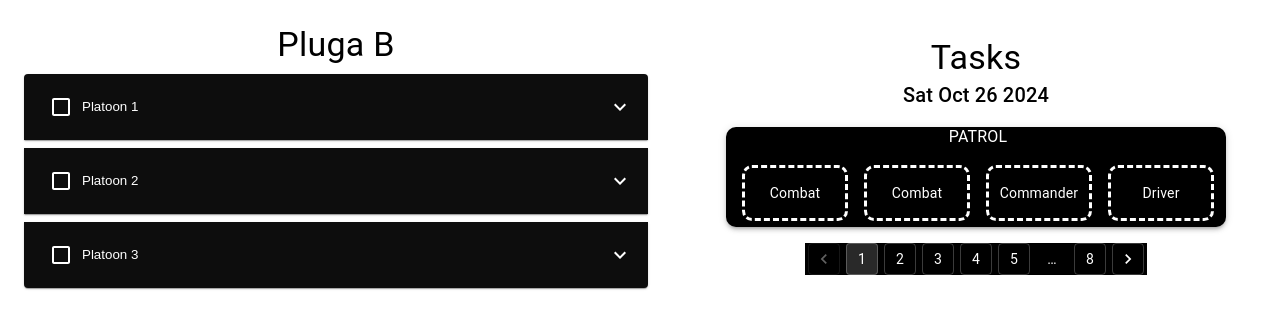
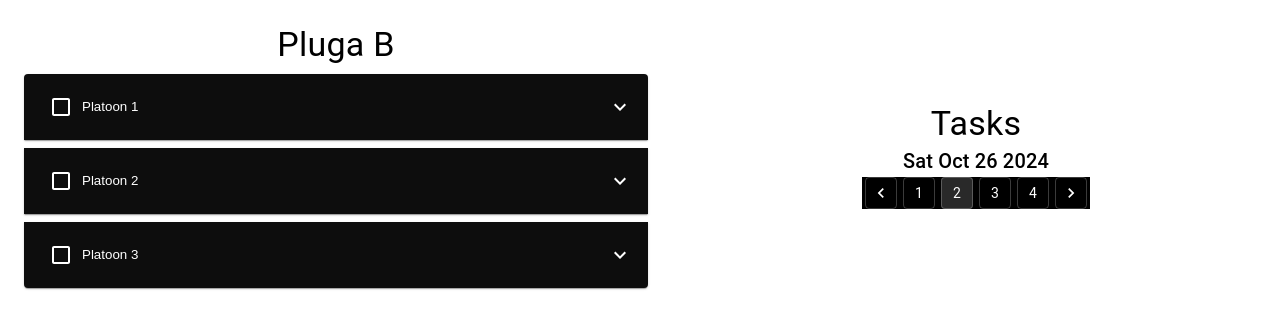
Before and after one commit to BlobDylan/Shavtzak, a React (Vite) app: page / in a window 1280 px wide. Shown: the top 328 px of the page. Built offline with nearby package versions, Linux system fonts and the light colour scheme.

Commit message:
updated models + v2 tasks + company context - working together

```diff
--- a/src/App.tsx
+++ b/src/App.tsx
@@ -2,7 +2,7 @@ import { Stack } from "@mui/material";
 import { ThemeProvider } from "@mui/material/styles";
 import theme from "./Styles/Theme";
 import { CompanyProvider } from "./contexts/Company.ctx";
-import Tasks from "./Componenets/task-components/Tasks";
+import TasksContainer from "./Componenets/v2/tasks-container/tasks.container";
 import LeftPaneContainer from "./Componenets/left-pane-container/LeftPane.container";
 import { DndProvider } from "react-dnd";
 import { HTML5Backend } from "react-dnd-html5-backend";
@@ -21,7 +21,7 @@ function App() {
             justifyContent={"space-around"}
           >
             <LeftPaneContainer />
-            <Tasks />
+            <TasksContainer />
           </Stack>
         </CompanyProvider>
       </ThemeProvider>
--- a/src/Componenets/shared/Company.model.tsx
+++ b/src/Componenets/shared/Company.model.tsx
@@ -1,35 +1,29 @@
-import { generateMissingTaskInstances } from "../../contexts/ConstData.const";
+import { MissionDay } from "./MissionDay.model";
 import { Soldier } from "./Soldier.model";
-import { Task, TaskInstance } from "./Task.model";
+import { TaskInstance } from "./Task.model";
 
 export class Company {
   soldiers: Soldier[];
-  tasks: Task[];
-  dates: Date[] = [];
   taskInstances: TaskInstance[];
+  missionDays: MissionDay[];
 
   constructor(
     soldiers: Soldier[],
-    tasks: Task[],
-    taskInstances: TaskInstance[]
+    taskInstances: TaskInstance[],
+    missionDays: MissionDay[]
   ) {
     this.soldiers = soldiers;
-    this.tasks = tasks;
-    this.dates = this.generateDates();
-    this.taskInstances = generateMissingTaskInstances(
-      taskInstances,
-      this.dates
-    );
-    // this.taskInstances = taskInstances;
+    this.taskInstances = taskInstances;
+    this.missionDays = missionDays;
   }
-  generateDates(): Date[] {
-    let today = new Date();
-    let dates = [];
-    for (let i = -1; i < 7; i++) {
-      const date = new Date();
-      date.setDate(today.getDate() + i);
-      dates.push(date);
-    }
-    return dates;
+
+  public getRelevantTaskInstances(missionDay: MissionDay): TaskInstance[] {
+    return this.taskInstances.filter((taskInstance) => {
+      taskInstance.startTime.getFullYear() == missionDay.startOfDay.getFullYear()
+      &&
+      taskInstance.startTime.getMonth() == missionDay.startOfDay.getMonth()
+      &&
+      taskInstance.startTime.getDay() == missionDay.startOfDay.getDay()
+    });
   }
 }
--- /dev/null
+++ b/src/Componenets/shared/MissionDay.model.tsx
@@ -0,0 +1,23 @@
+import { Soldier } from "./Soldier.model";
+
+
+export class MissionDay {
+  startOfDay: Date
+  includedSoldiers: Soldier[]
+  excludedSoldiers: Soldier[]
+
+  constructor(dayDate: Date | string, includedSoldiers: Soldier[], excludedSoldiers: Soldier[]) {
+    if (typeof dayDate === "string") {
+      dayDate = new Date(dayDate);
+    }
+
+    this.startOfDay = MissionDay.setToStartOfDay(dayDate);
+    this.includedSoldiers = includedSoldiers;
+    this.excludedSoldiers = excludedSoldiers;
+  }
+
+  public static setToStartOfDay(dayDate: Date): Date {
+    dayDate.setHours(0, 0, 0, 0);
+    return dayDate;
+  }
+}
--- a/src/Componenets/shared/SoldierRole.enum.tsx
+++ b/src/Componenets/shared/SoldierRole.enum.tsx
@@ -3,4 +3,5 @@ export enum SoldierRole {
   SHARPSHOOTER = "Sharpshooter",
   COMMANDER = "Commander",
   DRIVER = "Driver",
+  MEDIC = "Medic"
 }
--- a/src/Componenets/shared/Task.model.tsx
+++ b/src/Componenets/shared/Task.model.tsx
@@ -1,7 +1,6 @@
 import { Soldier } from "./Soldier.model";
 import { SoldierRole } from "./SoldierRole.enum";
 import { TaskType } from "./TaskType.enum";
-import { v4 as uuidv4 } from "uuid";
 
 export class TaskInstance {
   id: string;
@@ -11,13 +10,12 @@ export class TaskInstance {
   assignedSoldiers: Soldier[];
 
   constructor(
-    id: string | null,
     task: Task,
     startTime: string | Date,
     duration: number,
-    assignedSoldiers: Soldier[]
+    assignedSoldiers: Soldier[],
   ) {
-    this.id = id ?? uuidv4();
+    this.id = `${task.type}-${startTime}`;
     this.task = task;
     if (typeof startTime === "string") {
       this.startTime = new Date(startTime);
--- /dev/null
+++ b/src/Componenets/v2/tasks-container/tasks.container.tsx
@@ -0,0 +1,57 @@
+import { Box, Pagination, Stack, Typography } from "@mui/material";
+import {
+  CompanyContextType,
+  useCompanyContext,
+} from "../../../contexts/Company.ctx";
+import { useEffect, useState } from "react";
+import { MissionDay } from "../../shared/MissionDay.model";
+
+function TasksContainer() {
+  const [currentMissionDay, setMissionDay] = useState<MissionDay | null>();
+  const [currentPage, setCurrentPage] = useState<number>(1);
+  const companyContext = useCompanyContext() as CompanyContextType;
+
+  useEffect(() => {
+    const today = new Date();
+    const currentMissingDayResult = companyContext.company.missionDays.filter((missionDay) => {return missionDay.startOfDay.getDay() == today.getDay()})[0];
+    setMissionDay(currentMissingDayResult);
+    setCurrentPage(companyContext.company.missionDays.indexOf(currentMissingDayResult) + 1);
+  }, [companyContext.company])
+
+  const handlePageChange = (
+    _event: React.ChangeEvent<unknown>,
+    value: number
+  ) => {
+    setMissionDay(companyContext.company.missionDays[value - 1]);
+    setCurrentPage(value);
+  };
+
+  if (currentMissionDay === null) return (<div>error</div>);
+
+  else if (currentMissionDay) return (
+    <Box
+      width={"100%"}
+      display={"flex"}
+      flexDirection={"column"}
+      alignItems={"center"}
+    >
+      <Typography variant="h4">Tasks</Typography>
+      <Typography variant="h6">{currentMissionDay.startOfDay.toDateString()}</Typography>
+      {companyContext.company.getRelevantTaskInstances(currentMissionDay).map((taskInstance, index) => (
+        <div>Task: {index} </div>
+      ))}
+      <Stack spacing={2} display={"flex"} alignItems={"center"}>
+        <Pagination
+          count={companyContext.company.missionDays.length}
+          variant="outlined"
+          shape="rounded"
+          sx={{ backgroundColor: "primary.main" }}
+          onChange={handlePageChange}
+          page={currentPage}
+          />
+        </Stack>
+    </Box>
+  );
+}
+
+export default TasksContainer;
--- a/src/contexts/Company.ctx.tsx
+++ b/src/contexts/Company.ctx.tsx
@@ -3,6 +3,8 @@ import { Company } from "../Componenets/shared/Company.model";
 import { Soldier } from "../Componenets/shared/Soldier.model";
 import { LOCAL_STORAGE_COMPANY_DATA_KEY } from "../apis/Consts";
 import { Task, TaskInstance } from "../Componenets/shared/Task.model";
+import { MissionDay } from "../Componenets/shared/MissionDay.model";
+import { generateMissingMissionDays } from "./helpers";
 
 export type CompanyContextType = {
   company: Company;
@@ -43,24 +45,20 @@ const CompanyProvider: React.FC<{ children: React.ReactNode }> = ({
     const storedCompanyData = JSON.parse(
       localStorage.getItem(LOCAL_STORAGE_COMPANY_DATA_KEY) || "{}"
     );
+
     const parsedSoldiers: Soldier[] = [];
     for (let soldier of storedCompanyData.soldiers ?? []) {
       soldier = new Soldier(soldier.platoon, soldier.name, soldier.roles);
       parsedSoldiers.push(soldier);
     }
-    const parsedTasks: Task[] = [];
-    for (let task of storedCompanyData.tasks ?? []) {
-      task = new Task(task.name, task.roles);
-      parsedTasks.push(task);
-    }
+
     const parsedTaskInstances: TaskInstance[] = [];
     for (let taskInstance of storedCompanyData.taskInstances ?? []) {
       const taskInstanceTask = new Task(
-        taskInstance.task.name,
+        taskInstance.task.type,
         taskInstance.task.roles
       );
       const parsedTaskInstance = new TaskInstance(
-        taskInstance.id,
         taskInstanceTask,
         taskInstance.startTime,
         taskInstance.duration,
@@ -68,17 +66,25 @@ const CompanyProvider: React.FC<{ children: React.ReactNode }> = ({
       );
       parsedTaskInstances.push(parsedTaskInstance);
     }
-    setCompany(new Company(parsedSoldiers, parsedTasks, parsedTaskInstances));
+
+    const missionDays: MissionDay[] = [];
+    for (let missionDay of storedCompanyData.missionDays ?? []) {
+      const parsedMissionDay = new MissionDay(missionDay.startOfDay, missionDay.includedSoldiers, missionDay.excludedSoldiers);
+      missionDays.push(parsedMissionDay);
+    }
+    const fullMissionDays = generateMissingMissionDays(missionDays);
+
+    setCompany(new Company(parsedSoldiers, parsedTaskInstances, fullMissionDays));
   };
 
   const addSoldier = (soldier: Soldier): void => {
     const newSoldiers = [...company.soldiers, soldier];
-    setCompany(new Company(newSoldiers, company.tasks, company.taskInstances));
+    setCompany(new Company(newSoldiers, company.taskInstances, company.missionDays));
   };
 
   const deleteSoldier = (soldier: Soldier): void => {
     const newSoldiers = company.soldiers.filter((s) => s.name !== soldier.name);
-    setCompany(new Company(newSoldiers, company.tasks, company.taskInstances));
+    setCompany(new Company(newSoldiers, company.taskInstances, company.missionDays));
   };
 
   const assignSoldierToTaskInstance = (
@@ -101,8 +107,8 @@ const CompanyProvider: React.FC<{ children: React.ReactNode }> = ({
         );
         const updatedCompany = new Company(
           prevCompany.soldiers,
-          prevCompany.tasks,
-          updatedTaskInstances
+          updatedTaskInstances,
+          company.missionDays
         );
         return updatedCompany;
       });
--- a/src/contexts/ConstData.const.tsx
+++ /dev/null
@@ -1,31 +0,0 @@
-import { SoldierRole } from "../Componenets/shared/SoldierRole.enum";
-import { Task, TaskInstance } from "../Componenets/shared/Task.model";
-import { TaskType } from "../Componenets/shared/TaskType.enum";
-
-export const predefinedTasks: Task[] = [
-  new Task(TaskType.PATROL, [
-    SoldierRole.COMBAT,
-    SoldierRole.COMBAT,
-    SoldierRole.COMMANDER,
-    SoldierRole.DRIVER,
-  ]),
-];
-
-export const generateMissingTaskInstances = (
-  existingTaskInstances: TaskInstance[],
-  dates: Date[]
-) => {
-  let taskInstances = [...existingTaskInstances];
-  for (let date of dates) {
-    let taskInstancesForDate = taskInstances.filter(
-      (taskInstance) => taskInstance.startTime.getDate() === date.getDate()
-    );
-    if (taskInstancesForDate.length === 0) {
-      for (let task of predefinedTasks) {
-        taskInstances.push(new TaskInstance(null, task, date, 2, []));
-      }
-    }
-  }
-
-  return taskInstances;
-};
--- /dev/null
+++ b/src/contexts/helpers.tsx
@@ -0,0 +1,18 @@
+import { MissionDay } from "../Componenets/shared/MissionDay.model";
+
+export const generateMissingMissionDays = (
+    existingMissionDays: MissionDay[]
+    ): MissionDay[] => {
+
+    let missionDays = [...existingMissionDays]
+    for (let i = -1; i < 3; i++) {
+        const date = new Date();
+        date.setDate(date.getDate() + i);
+        MissionDay.setToStartOfDay(date);
+        if (!missionDays.some((existingMissionDay) => { return existingMissionDay.startOfDay.getDate() == date.getDate() })) {
+            missionDays.push(new MissionDay(date, [], []));
+        }
+    }
+
+    return missionDays;
+};
```
Also changed, not shown: 1 other file (tests, documents, lock files or other folders).
